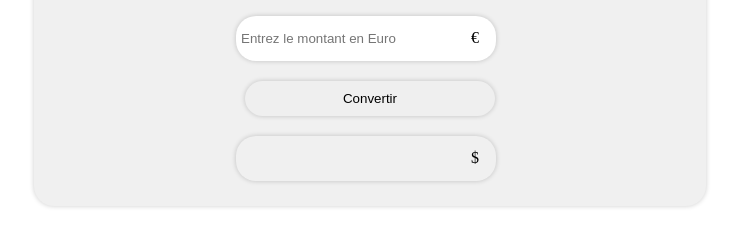
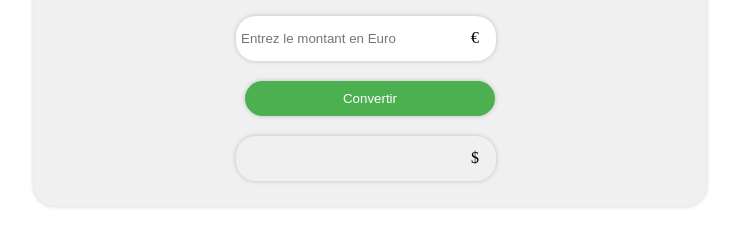
Before and after one commit to NBertrand1/Morning-js, a plain HTML site: page convertDevise/index.html in a window 1280 px wide. In both pictures the pointer is over the button "Convertir". Shown: the part 129-376 px from the top of the page, without its empty margins (270-1009 px from the left). Drawn offline with Linux system fonts and the light colour scheme.

Commit message:
style: Add hover effects to buttons including cursor, background color, and text color changes.

```diff
--- a/convertDevise/style.css
+++ b/convertDevise/style.css
@@ -33,6 +33,13 @@ input, button, p {
     transition: all 0.3s ease;
 }
 
+button:hover {
+    cursor: pointer;
+    background-color: #4CAF50;
+    color: white;
+    transition: all 0.3s ease;
+}
+
 span {
     position: relative;
     left: -30px;
```
